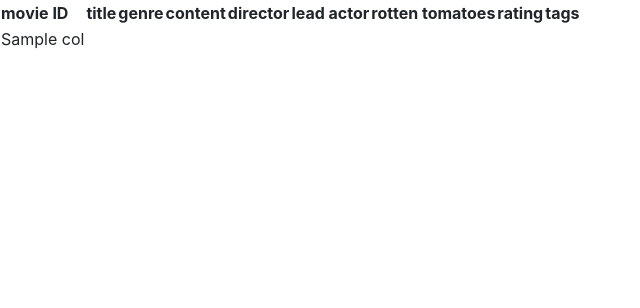
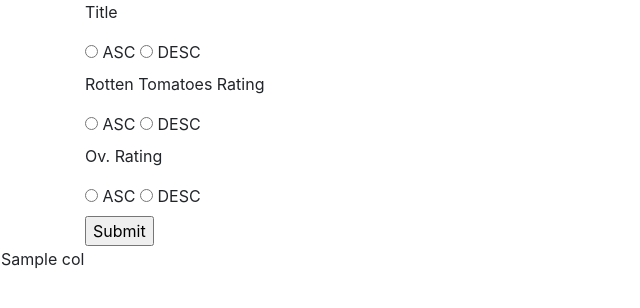
Before and after one commit to jameslee1237/COMP0022, a Flask app: template python/templates/use_case_1.html in a window 1280 px wide. Shown: the part 56-364 px from the top of the page, without its empty margins (0-640 px from the left). Run offline with Flask 2, Linux system fonts and the light colour scheme; the template is opened without the code that fills it: most values are stand-ins (such as "Sample title", 1, 10 or a date in 2020); some libraries are stand-ins or nearby versions.

Commit message:
Completed dynamic filters for ordered ratings and title

```diff
--- a/python/app.py
+++ b/python/app.py
@@ -191,16 +191,36 @@ class App:
 
             cursor.close()
 
+    def use_case_1(self, filters):
+        cursor = self.cnx2.cursor()
+        query_params = ''
+        base_query = 'SELECT * FROM movies.movies_data'
 
-    def print_first_10_terminal(self):
-        result = self.use_case_1()
-        for i in result:
-            print(i)
+        print(f"Filters: {filters}", flush=True)
 
+        if filters is None:
+            # This condition is activated through a GET request on the page
+            query_params = ';'
+        else:
+            if len(filters) != 0:
+                # Additional query parameters found from filters argument - build SQL command
+                filters = filters.to_dict(flat=False)
 
-    def use_case_1(self):
-        cursor = self.cnx2.cursor()
-        cursor.execute("SELECT * FROM movies.movies_data ORDER BY rating DESC;")
+                print(f"Form filters: {filters}", flush=True)
+                query_params = ' ORDER BY'
+
+                # Dynamically add sorting filters to query
+                for idx, (col_name, col_filter) in enumerate(filters.items()):
+                    query_params += f' {col_name} {str(col_filter[0]).upper()}'
+                    if idx < len(filters.items()) -1 and len(filters.items()) > 1:
+                        query_params += ','
+                query_params += ';'
+
+        # Build final query for execution
+        base_query += query_params
+        print(f'USE CASE 1 FINAL QUERY: "{base_query}"', flush=True)
+
+        cursor.execute(base_query)
         result = cursor.fetchall()
         cursor.close()
         return result
@@ -332,7 +352,7 @@ class App:
 def index():
     return render_template("index.html")
 
-@app.route("/use_case_1")
+@app.route("/use_case_1", methods=['GET', 'POST'])
 def get_data():
     app1 = App()
     app1.set_config()
@@ -353,7 +373,35 @@ def get_data():
         app1.create_table_with_data()
         app1.fill_rating()
         app1.fill_tags()
-    return render_template("use_case_1.html", data=app1.use_case_1())
+
+    # Pass column names and display versions as variable to template
+    movies_data_headings = ['movie_Id', 'title', 'genre', 'content', 'director', 'lead_actor',
+        'rotten_tomatoes', 'rating', 'tag']
+    movies_data_headings_display = ['Movie ID', 'Title', 'Genre(s)', 'Content', 'Director',
+        'Lead Actor', 'Rating (Rotten Tomatoes)', 'Rating (Overall)', 'Tags']
+
+    query_result = app1.use_case_1(filters=None)
+
+    # POST button events
+    if request.method == "POST":
+        # Pass the POST form filter data to execute query
+        query_result = app1.use_case_1(filters=request.form)
+        return render_template(
+            'use_case_1.html',
+            query_res=query_result,
+            len=len(movies_data_headings),
+            movies_data_headings=movies_data_headings,
+            movies_data_headings_display=movies_data_headings_display
+        )
+
+    return render_template(
+        'use_case_1.html',
+        query_res=query_result,
+        len=len(movies_data_headings),
+        movies_data_headings=movies_data_headings,
+        movies_data_headings_display=movies_data_headings_display
+    )
+
 
 @app.route("/view_ratings")
 def get_ratings():
--- a/python/templates/use_case_1.html
+++ b/python/templates/use_case_1.html
@@ -1,23 +1,55 @@
 {% extends 'base.html' %}
-{% block title %} View Data {% endblock %}
+
+{% block title %} Use Case 1 {% endblock %}
+
+{% block button_menu %}
+{% endblock button_menu %}
 
 {% block content %}
-    <table>
-        <thead>
+    <div class="container test-form" style="display: flex;">
+        <form action="{{ url_for('get_data') }}" method="POST">
+            <!-- Filter by basic attributes-->
+            <div class="filter-group">
+                <p>Title</p>
+                <input type="radio" name="title" value="asc">
+                <label>ASC</label>
+                <input type="radio" name="title" value="desc">
+                <label>DESC</label>
+            </div>
+
+            <!-- Filter by ordered ratings -->
+            <div class="filter-group">
+                <p>Rotten Tomatoes Rating</p>
+                <input type="radio" name="rotten_tomatoes" value="asc" id="asc-option">
+                <label>ASC</label>
+                <input type="radio" name="rotten_tomatoes" value="desc" id="desc-option">
+                <label>DESC</label>
+            </div>
+            <div class="filter-group">
+                <p>Ov. Rating</p>
+                <input type="radio" name="rating" value="asc">
+                <label>ASC</label>
+                <input type="radio" name="rating" value="desc">
+                <label>DESC</label>
+            </div>
+            <input type="submit" value="Submit">
+        </form>
+    </div>
+    <style>
+        table {border-collapse:collapse; table-layout:fixed;;}
+        table td {width:100px; word-wrap:break-word;}
+    </style>
+    <div style="overflow-x: auto;">
+        <table class="">
+            <thead class="thead-light">
                 <tr>
-            <th>movie ID</th>
-            <th>title</th>
-            <th>genre</th>
-            <th>content</th>
-            <th>director</th>
-            <th>lead actor</th>
-            <th>rotten tomatoes</th>
-            <th>rating</th>
-            <th>tags</th>
+                    {% for i in range(0, len) %}
+                        <th>{{movies_data_headings_display[i]}}</th>
+                    {% endfor %}
                 </tr>
             </thead>
             <tbody>
-        {% for row in data %}
+                {% for row in query_res %}
                     <tr>
                         {% for col in row %}
                             <td>{{col}}</td>
@@ -26,4 +58,5 @@
                 {% endfor %}
             </tbody>
         </table>
+    </div>
 {% endblock %}
```
Lines whose indentation alone changed are shown as unchanged.
